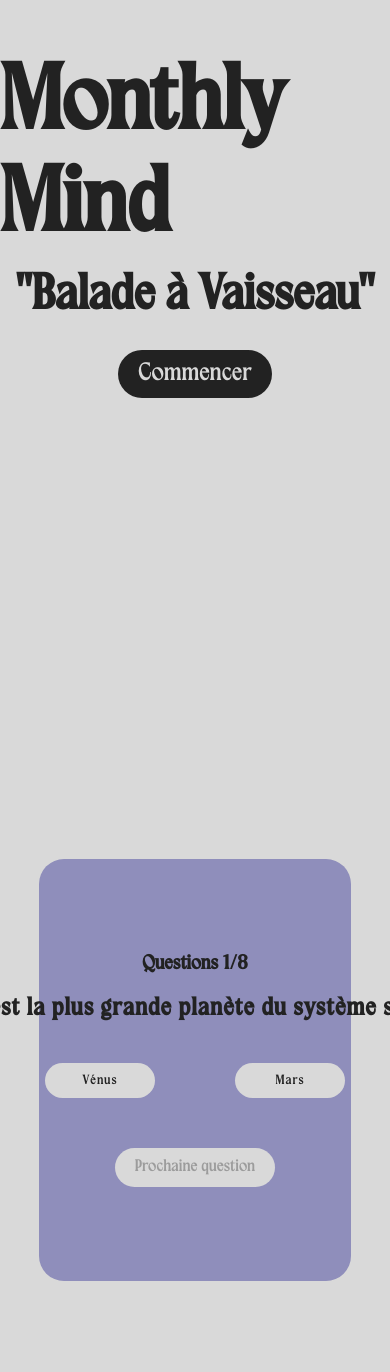
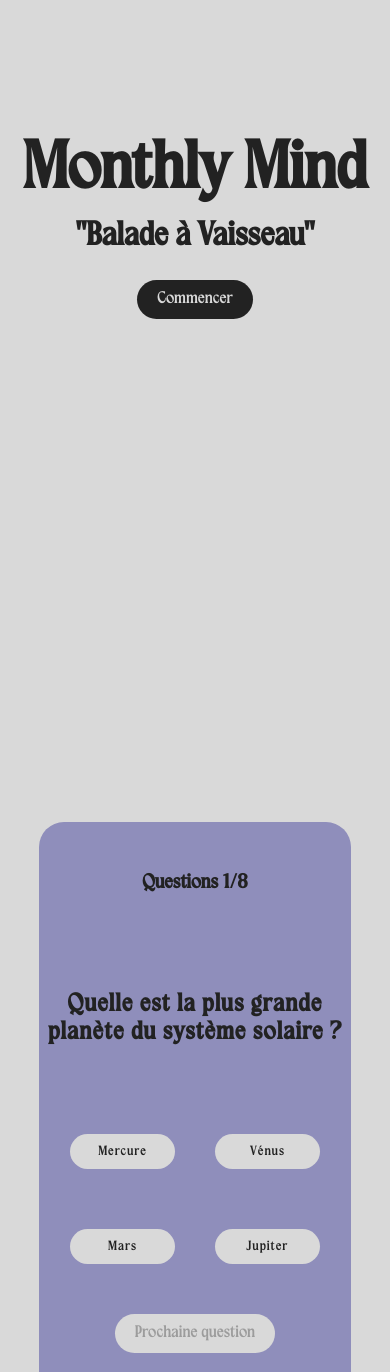
Before and after one commit to KyleAktr/monthly-mind, a React (Create React App) app: page / in a window 390 px wide. Shown: the part 196-1568 px from the top of the page. Built offline with nearby package versions, Linux system fonts and the light colour scheme.

Commit message:
responsive home and questions - max-width 720px

```diff
--- a/src/components/Questions.jsx
+++ b/src/components/Questions.jsx
@@ -37,7 +37,9 @@ const Questions = ({ goodAnswerCount, setGoodAnswerCount }) => {
         <div className="current-question">
           <h2>Questions {currentQuestionIndex + 1}/8</h2>
 
-          <h3>{currentQuestion.question}</h3>
+          <div className="current-question-container">
+            <h3>{currentQuestion.question}</h3>
+          </div>
 
           <form>
             <label
--- a/src/style/components/_home.scss
+++ b/src/style/components/_home.scss
@@ -10,12 +10,21 @@
 
         & h1 {
             font-size: 5.5rem;
+
+            @media screen and (max-width: 720px){
+                font-size: 4rem;
+                text-align: center;
+            }
         }
 
         & h2 {
             @extend %center;
             font-size: 3rem;
             margin-top: 10px;
+
+            @media screen and (max-width: 720px){
+                font-size: 2rem;
+            }
         }
 
         & button {
@@ -28,6 +37,10 @@
             cursor: pointer;
             border: none;
             border-radius: 25px;
+
+            @media screen and (max-width: 720px){
+                font-size: 1rem;
+            }
         }
     }
 }
--- a/src/style/components/_questions.scss
+++ b/src/style/components/_questions.scss
@@ -2,6 +2,10 @@
     height: 100vh;
     @extend %center;
     overflow: hidden;
+
+    @media screen and (max-width: 720px){
+        height: 110vh;
+    }
 
     & .questions-container {
         @extend %center;
@@ -11,8 +15,16 @@
         height: 50%;
         border-radius: 25px;
 
+        @media screen and (max-width: 720px){
+            height: 580px;
+        }
+
         & .current-question {
             padding: 0 100px;
+
+            @media screen and (max-width: 720px){
+                height: 100%;
+            }
 
 
             & h2 {
@@ -21,17 +33,41 @@
                 display: flex;
                 justify-content: center;
                 margin-bottom: 20px;
+
+                @media screen and (max-width: 720px){
+                    margin-bottom: 50px;
+                    margin-top: 50px;
+                }
+            }
+
+            & .current-question-container {
+                height: 70px;
+                display: flex;
+
+                @media screen and (max-width: 720px){
+                    height: 150px;
+                }
             }
 
             & h3 {
                 @extend %center;
                 text-align: center;
                 font-size: 1.5rem;
-                letter-spacing: 1px
+                letter-spacing: 1px;
+
+                // @media screen and (max-width: 720px){
+                //     width: 50%;
+                // }
             }
 
             & form {
                 @extend %center;
+
+                @media screen and (max-width: 720px){
+                    display: wrap;
+                    flex-wrap: wrap;
+                    width: 300px;
+                }
 
                 & .label {
                     @extend %center;
@@ -43,6 +79,12 @@
                     cursor: pointer;
                     font-size: 0.8rem;
                     letter-spacing: 1px;
+
+                    @media screen and (max-width: 720px){
+                        width: 35%;
+                        box-sizing: border-box;
+                        margin: 40px 20px 20px 20px;
+                    }
 
                     & input {
                         appearance: none;
@@ -65,6 +107,12 @@
                     font-size: 0.8rem;
                     letter-spacing: 1px;
 
+                    @media screen and (max-width: 720px){
+                        width: 35%;
+                        box-sizing: border-box;
+                        margin: 40px 20px 20px 20px;
+                    }
+
                     & input {
                         appearance: none;
                     }
--- a/src/style/index.css
+++ b/src/style/index.css
@@ -34,9 +34,20 @@ html {
 .home .title-container h1 {
   font-size: 5.5rem;
 }
+@media screen and (max-width: 720px) {
+  .home .title-container h1 {
+    font-size: 4rem;
+    text-align: center;
+  }
+}
 .home .title-container h2 {
   font-size: 3rem;
   margin-top: 10px;
+}
+@media screen and (max-width: 720px) {
+  .home .title-container h2 {
+    font-size: 2rem;
+  }
 }
 .home .title-container button {
   font-size: 1.5rem;
@@ -48,10 +59,20 @@ html {
   border: none;
   border-radius: 25px;
 }
+@media screen and (max-width: 720px) {
+  .home .title-container button {
+    font-size: 1rem;
+  }
+}
 
 .questions {
   height: 100vh;
   overflow: hidden;
+}
+@media screen and (max-width: 720px) {
+  .questions {
+    height: 110vh;
+  }
 }
 .questions .questions-container {
   color: #222222;
@@ -60,8 +81,18 @@ html {
   height: 50%;
   border-radius: 25px;
 }
+@media screen and (max-width: 720px) {
+  .questions .questions-container {
+    height: 580px;
+  }
+}
 .questions .questions-container .current-question {
   padding: 0 100px;
+}
+@media screen and (max-width: 720px) {
+  .questions .questions-container .current-question {
+    height: 100%;
+  }
 }
 .questions .questions-container .current-question h2 {
   font-size: 1.2rem;
@@ -69,10 +100,32 @@ html {
   justify-content: center;
   margin-bottom: 20px;
 }
+@media screen and (max-width: 720px) {
+  .questions .questions-container .current-question h2 {
+    margin-bottom: 50px;
+    margin-top: 50px;
+  }
+}
+.questions .questions-container .current-question .current-question-container {
+  height: 70px;
+  display: flex;
+}
+@media screen and (max-width: 720px) {
+  .questions .questions-container .current-question .current-question-container {
+    height: 150px;
+  }
+}
 .questions .questions-container .current-question h3 {
   text-align: center;
   font-size: 1.5rem;
   letter-spacing: 1px;
+}
+@media screen and (max-width: 720px) {
+  .questions .questions-container .current-question form {
+    display: wrap;
+    flex-wrap: wrap;
+    width: 300px;
+  }
 }
 .questions .questions-container .current-question form .label {
   width: 110px;
@@ -83,6 +136,13 @@ html {
   cursor: pointer;
   font-size: 0.8rem;
   letter-spacing: 1px;
+}
+@media screen and (max-width: 720px) {
+  .questions .questions-container .current-question form .label {
+    width: 35%;
+    box-sizing: border-box;
+    margin: 40px 20px 20px 20px;
+  }
 }
 .questions .questions-container .current-question form .label input {
   -webkit-appearance: none;
@@ -103,6 +163,13 @@ html {
   cursor: pointer;
   font-size: 0.8rem;
   letter-spacing: 1px;
+}
+@media screen and (max-width: 720px) {
+  .questions .questions-container .current-question form .label-checked {
+    width: 35%;
+    box-sizing: border-box;
+    margin: 40px 20px 20px 20px;
+  }
 }
 .questions .questions-container .current-question form .label-checked input {
   -webkit-appearance: none;
```
Also changed, not shown: 1 other file (tests, documents, lock files or other folders).
